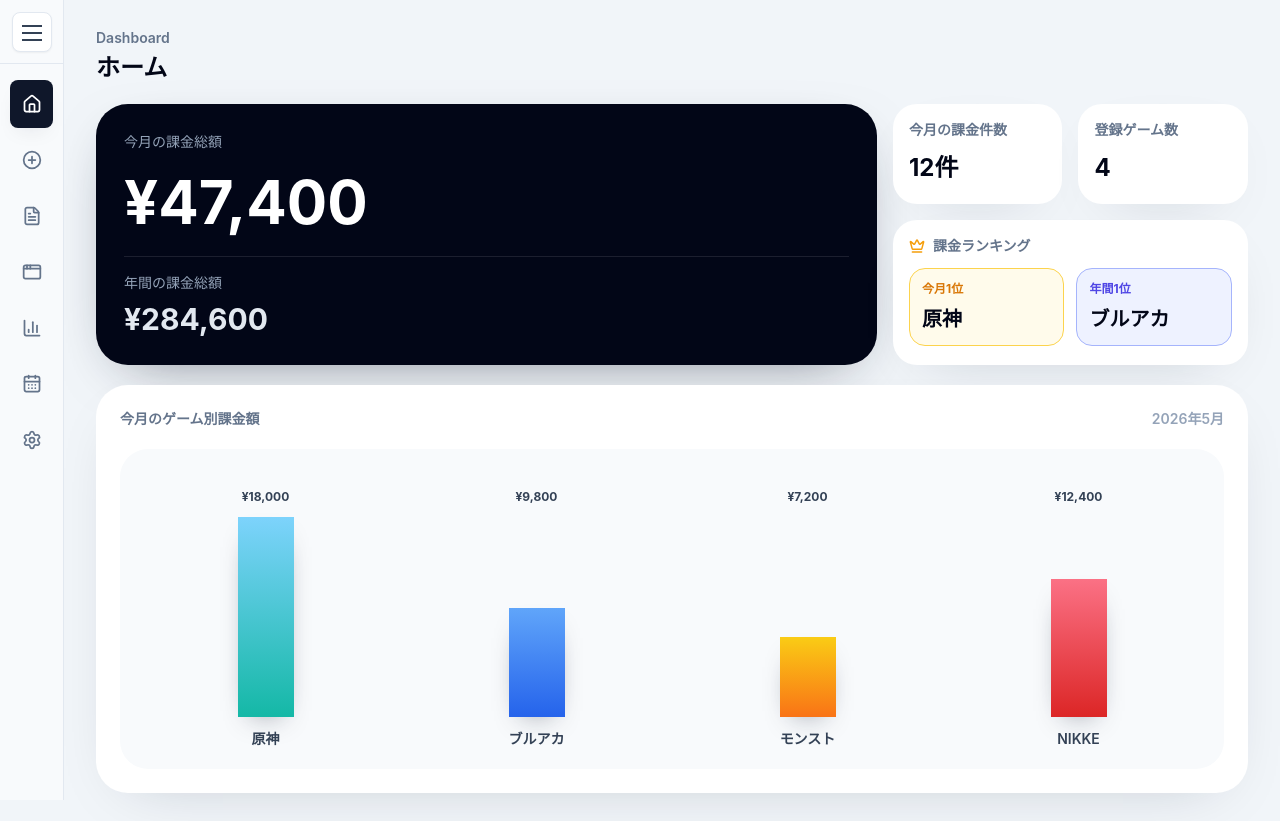
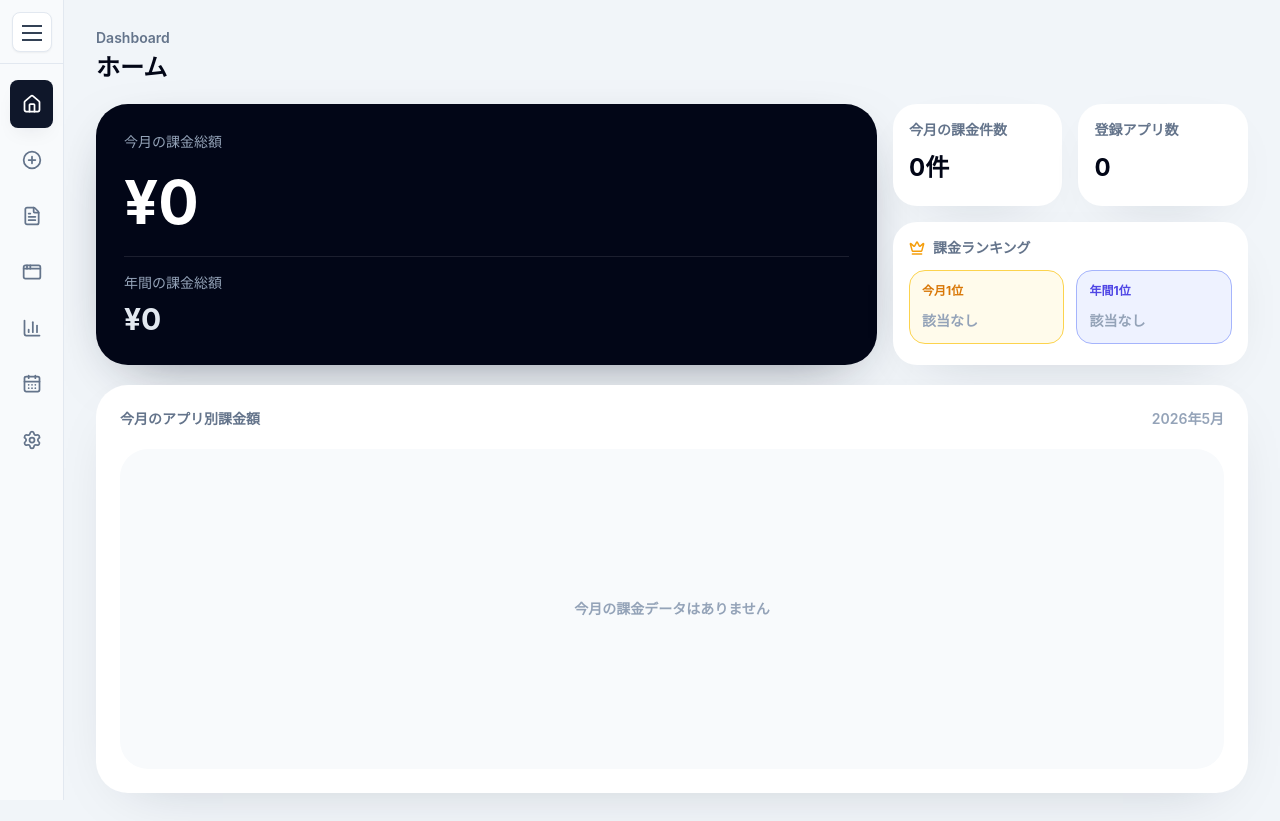
Before and after one commit to JuniorEngineer598/kakin-checker, a Next.js app: page /dashboard in a window 1280 px wide. Built offline with nearby package versions, Linux system fonts and the light colour scheme.

Commit message:
ホーム画面に課金集計を表示

```diff
--- a/app/dashboard/page.tsx
+++ b/app/dashboard/page.tsx
@@ -1,16 +1,31 @@
-import { Crown } from 'lucide-react';
-import { formatCurrency } from '../lib/format';
-import {
-  mockDashboardGameTotals,
-  mockDashboardMonthlyChargeCount,
-  mockDashboardYearlyTopGame,
-  mockDashboardYearlyTotal,
-} from '../lib/mockData';
+"use client";
+
+import { useEffect, useMemo, useState } from "react";
+import { Crown } from "lucide-react";
+import GameIconView from "../components/GameIconView";
+import { buildDashboardStats } from "../lib/dashboardStats";
+import { formatChargeMonthLabel, formatCurrency } from "../lib/format";
+import { loadGames, loadCharges } from "../lib/storage";
+import type { Game, ChargeRecord } from "../lib/types";
 
 export default function DashboardPage() {
-  const monthlyTotal = mockDashboardGameTotals.reduce((sum, game) => sum + game.total, 0);
-  const topGame = mockDashboardGameTotals.reduce((top, game) => (game.total > top.total ? game : top), mockDashboardGameTotals[0]);
-  const maxTotal = Math.max(...mockDashboardGameTotals.map((game) => game.total), 1);
+  const [games, setGames] = useState<Game[]>([]);
+  const [charges, setCharges] = useState<ChargeRecord[]>([]);
+  useEffect(() => {
+    setGames(loadGames());
+    setCharges(loadCharges());
+  }, []);
+
+  const stats = useMemo(() => {
+    return buildDashboardStats(charges, games);
+  }, [charges, games]);
+
+  const maxMonthlyAppTotal = Math.max(
+    ...stats.monthlyAppTotals.map((item) => item.totalAmount),
+    1,
+  );
+
+  const currentMonthLabel = formatChargeMonthLabel(new Date());
 
   return (
     <main className="min-h-screen bg-slate-100 px-4 py-5 sm:px-6 sm:py-7 lg:px-8">
@@ -23,39 +38,92 @@
         <section className="grid gap-4 lg:grid-cols-[minmax(0,1.65fr)_minmax(260px,0.75fr)]">
           <article className="rounded-[28px] bg-slate-950 px-6 py-7 shadow-[0_18px_60px_-30px_rgba(15,23,42,0.65)] sm:rounded-[32px] sm:px-7 lg:min-h-[220px]">
             <p className="text-sm font-medium text-slate-400">今月の課金総額</p>
-            <p className="mt-5 text-5xl font-bold text-white sm:text-6xl">{formatCurrency(monthlyTotal)}</p>
+            <p className="mt-5 text-5xl font-bold text-white sm:text-6xl">
+              {formatCurrency(stats.monthlyTotalAmount)}
+            </p>
             <div className="mt-6 border-t border-white/10 pt-4">
-              <p className="text-sm font-medium text-slate-400">年間の課金総額</p>
-              <p className="mt-2 text-2xl font-bold text-slate-200 sm:text-3xl">{formatCurrency(mockDashboardYearlyTotal)}</p>
+              <p className="text-sm font-medium text-slate-400">
+                年間の課金総額
+              </p>
+              <p className="mt-2 text-2xl font-bold text-slate-200 sm:text-3xl">
+                {formatCurrency(stats.yearlyTotalAmount)}
+              </p>
             </div>
           </article>
 
           <div className="grid gap-4">
             <div className="grid gap-4 sm:grid-cols-2">
               <article className="rounded-[24px] bg-white px-4 py-4 shadow-[0_18px_60px_-35px_rgba(15,23,42,0.25)]">
-              <p className="text-sm font-semibold text-slate-500">今月の課金件数</p>
-              <p className="mt-3 text-2xl font-bold text-slate-950">{mockDashboardMonthlyChargeCount}件</p>
+                <p className="text-sm font-semibold text-slate-500">
+                  今月の課金件数
+                </p>
+                <p className="mt-3 text-2xl font-bold text-slate-950">
+                  {stats.monthlyChargeCount}件
+                </p>
               </article>
 
               <article className="rounded-[24px] bg-white px-4 py-4 shadow-[0_18px_60px_-35px_rgba(15,23,42,0.25)]">
-              <p className="text-sm font-semibold text-slate-500">登録ゲーム数</p>
-              <p className="mt-3 text-2xl font-bold text-slate-950">{mockDashboardGameTotals.length}</p>
+                <p className="text-sm font-semibold text-slate-500">
+                  登録アプリ数
+                </p>
+                <p className="mt-3 text-2xl font-bold text-slate-950">
+                  {stats.appCount}
+                </p>
               </article>
             </div>
 
             <article className="rounded-[24px] bg-white px-4 py-4 shadow-[0_18px_60px_-35px_rgba(15,23,42,0.25)]">
               <div className="flex items-center gap-2 text-sm font-semibold text-slate-500">
-                <Crown size={16} strokeWidth={2.2} className="text-amber-500" aria-hidden="true" />
+                <Crown
+                  size={16}
+                  strokeWidth={2.2}
+                  className="text-amber-500"
+                  aria-hidden="true"
+                />
                 <p>課金ランキング</p>
               </div>
               <div className="mt-3 grid grid-cols-2 gap-3">
                 <div className="min-w-0 rounded-2xl border border-amber-300 bg-amber-50 px-3 py-3">
                   <p className="text-xs font-bold text-amber-600">今月1位</p>
-                  <p className="mt-2 truncate text-xl font-bold text-slate-950">{topGame.name}</p>
+                  {stats.monthlyTopApp ? (
+                    <div className="mt-3 flex min-w-0 items-center gap-3">
+                      <GameIconView
+                        icon={stats.monthlyTopApp.gameIcon}
+                        className="h-10 w-10 shrink-0"
+                        iconClassName="h-5 w-5"
+                      />
+                      <div className="min-w-0">
+                        <p className="truncate text-base font-bold text-slate-950">
+                          {stats.monthlyTopApp.gameName}
+                        </p>
+                      </div>
+                    </div>
+                  ) : (
+                    <p className="mt-3 text-sm font-semibold text-slate-400">
+                      該当なし
+                    </p>
+                  )}
                 </div>
                 <div className="min-w-0 rounded-2xl border border-indigo-300 bg-indigo-50 px-3 py-3">
                   <p className="text-xs font-bold text-indigo-600">年間1位</p>
-                  <p className="mt-2 truncate text-xl font-bold text-slate-950">{mockDashboardYearlyTopGame}</p>
+                  {stats.yearlyTopApp ? (
+                    <div className="mt-3 flex min-w-0 items-center gap-3">
+                      <GameIconView
+                        icon={stats.yearlyTopApp.gameIcon}
+                        className="h-10 w-10 shrink-0"
+                        iconClassName="h-5 w-5"
+                      />
+                      <div className="min-w-0">
+                        <p className="truncate text-base font-bold text-slate-950">
+                          {stats.yearlyTopApp.gameName}
+                        </p>
+                      </div>
+                    </div>
+                  ) : (
+                    <p className="mt-3 text-sm font-semibold text-slate-400">
+                      該当なし
+                    </p>
+                  )}
                 </div>
               </div>
             </article>
@@ -65,36 +133,54 @@
         <section className="rounded-[28px] bg-white px-4 py-6 shadow-[0_18px_60px_-35px_rgba(15,23,42,0.25)] sm:rounded-[32px] sm:px-6">
           <div className="mb-5 flex flex-col gap-1 sm:flex-row sm:items-end sm:justify-between">
             <div>
-              <p className="text-sm font-semibold text-slate-500">今月のゲーム別課金額</p>
+              <p className="text-sm font-semibold text-slate-500">
+                今月のアプリ別課金額
+              </p>
             </div>
-            <p className="text-sm font-semibold text-slate-400">2026年5月</p>
+            <p className="text-sm font-semibold text-slate-400">
+              {currentMonthLabel}
+            </p>
           </div>
 
           <div className="rounded-[24px] bg-slate-50 px-3 py-5 sm:rounded-[28px] sm:px-5">
-            <div className="grid min-h-[280px] grid-cols-4 items-end gap-3 sm:gap-5">
-              {mockDashboardGameTotals.map((game) => {
-                const height = Math.max(36, (game.total / maxTotal) * 200); // グラフ最小36px、最大200pxで高さを調整
+            {stats.monthlyAppTotals.length > 0 ? (
+              <div className="grid min-h-[280px] grid-cols-2 items-end gap-3 sm:grid-cols-5 sm:gap-5">
+                {stats.monthlyAppTotals.map((item) => {
+                  const height = Math.max(
+                    36,
+                    (item.totalAmount / maxMonthlyAppTotal) * 200,
+                  );
 
                   return (
-                  <div key={game.name} className="flex min-w-0 flex-col items-center gap-3">
+                    <div
+                      key={item.gameId}
+                      className="flex min-w-0 flex-col items-center gap-3"
+                    >
                       <p className="w-full text-center text-[11px] font-bold text-slate-700 sm:text-xs">
-                      {formatCurrency(game.total)}
+                        {formatCurrency(item.totalAmount)}
                       </p>
 
                       <div className="flex h-[200px] w-full items-end justify-center">
                         <div
-                        className="w-10 shadow-[0_12px_30px_-18px_rgba(15,23,42,0.8)] sm:w-14"
-                        style={{ height: `${height}px`, background: game.color }}
+                          className="w-10 rounded-t-xl bg-slate-900 shadow-[0_12px_30px_-18px_rgba(15,23,42,0.8)] sm:w-14"
+                          style={{ height: `${height}px` }}
                         />
                       </div>
 
                       <p className="w-full text-center text-xs font-semibold leading-tight text-slate-700 sm:text-sm">
-                      {game.name}
+                        {item.gameName}
                       </p>
                     </div>
                   );
                 })}
               </div>
+            ) : (
+              <div className="flex min-h-[280px] items-center justify-center">
+                <p className="text-sm font-semibold text-slate-400">
+                  今月の課金データはありません
+                </p>
+              </div>
+            )}
           </div>
         </section>
       </div>
--- /dev/null
+++ b/app/lib/dashboardStats.ts
@@ -0,0 +1,107 @@
+import { parseChargeDate } from "./format";
+import type { ChargeRecord, Game, GameIcon } from "./types";
+
+
+export type AppChargeTotal = {
+  gameId: string;
+  gameName: string;
+  gameIcon: GameIcon;
+  totalAmount: number;
+};
+
+export type DashboardStats = {
+  appCount: number;
+  monthlyChargeCount: number;
+  monthlyTotalAmount: number;
+  yearlyTotalAmount: number;
+  monthlyTopApp: AppChargeTotal | null;
+  yearlyTopApp: AppChargeTotal | null;
+  monthlyAppTotals: AppChargeTotal[];
+};
+
+export function buildDashboardStats(charges: ChargeRecord[], games: Game[]): DashboardStats {
+  const today = new Date();
+
+  // 今月の課金記録をフィルタリング
+  const monthlyCharges = charges.filter((charge) => {
+    // chargedAtをDateオブジェクトに変換して下記で使いやすく
+    const chargeDate = parseChargeDate(charge.chargedAt);
+
+    return (
+      chargeDate.getFullYear() === today.getFullYear() &&
+      chargeDate.getMonth() === today.getMonth()
+    );
+  });
+
+  // 今年の課金記録をフィルタリング
+  const yearlyCharges = charges.filter((charge) => {
+    const chargeDate = parseChargeDate(charge.chargedAt);
+
+    return chargeDate.getFullYear() === today.getFullYear();
+  });
+
+  const monthlyChargeCount = monthlyCharges.length;
+
+  const monthlyTotalAmount = monthlyCharges.reduce((total, charge) => {
+    return total + charge.amount;
+  }, 0);
+
+  const yearlyTotalAmount = yearlyCharges.reduce((total, charge) => {
+    return total + charge.amount;
+  }, 0);
+
+  const monthlyAppTotals = buildAppChargeTotals(monthlyCharges, games);
+  const yearlyAppTotals = buildAppChargeTotals(yearlyCharges, games);
+
+  const monthlyTopApp = monthlyAppTotals[0] ?? null;
+  const yearlyTopApp = yearlyAppTotals[0] ?? null;
+
+  return {
+    appCount: games.length,
+    monthlyChargeCount,
+    monthlyTotalAmount,
+    yearlyTotalAmount,
+    monthlyTopApp,
+    yearlyTopApp,
+    monthlyAppTotals,
+  };
+}
+
+
+function buildAppChargeTotals(charges: ChargeRecord[], games: Game[]): AppChargeTotal[] {
+  //gameIdからアプリ本体を探すMap
+  const gameById = new Map(games.map((game) => [game.id, game]));
+  //gameIdごとの合計金額を保存するMap
+  const totalByGameId = new Map<string, number>();
+
+  for (const charge of charges) {
+    // ゲームIDごとに課金額を集計
+    const currentTotal = totalByGameId.get(charge.gameId) ?? 0;
+
+    //アプリごとに合計金額を出す
+    totalByGameId.set(charge.gameId, currentTotal + charge.amount);
+  }
+
+  const appTotals: AppChargeTotal[] = [];
+
+  //Map<key, value> (const [key, value] of map)
+  for (const [gameId, totalAmount] of totalByGameId) {
+    const game = gameById.get(gameId);
+
+    if (!game) {
+      continue;
+    }
+
+    appTotals.push({
+      gameId: game.id,
+      gameName: game.name,
+      gameIcon: game.icon,
+      totalAmount,
+    });
+  }
+
+  return appTotals
+    .sort((a, b) => b.totalAmount - a.totalAmount)
+    .slice(0, 5);
+}
+//画面に並べるなら配列、キーで探しやすい箱を作るならMap
--- a/app/lib/format.ts
+++ b/app/lib/format.ts
@@ -1,3 +1,4 @@
+//金額を日本円表記にフォーマットする関数
 export function formatCurrency(value: number) {
   return `¥${value.toLocaleString()}`;
 }
```
Lines whose indentation alone changed are shown as unchanged.
